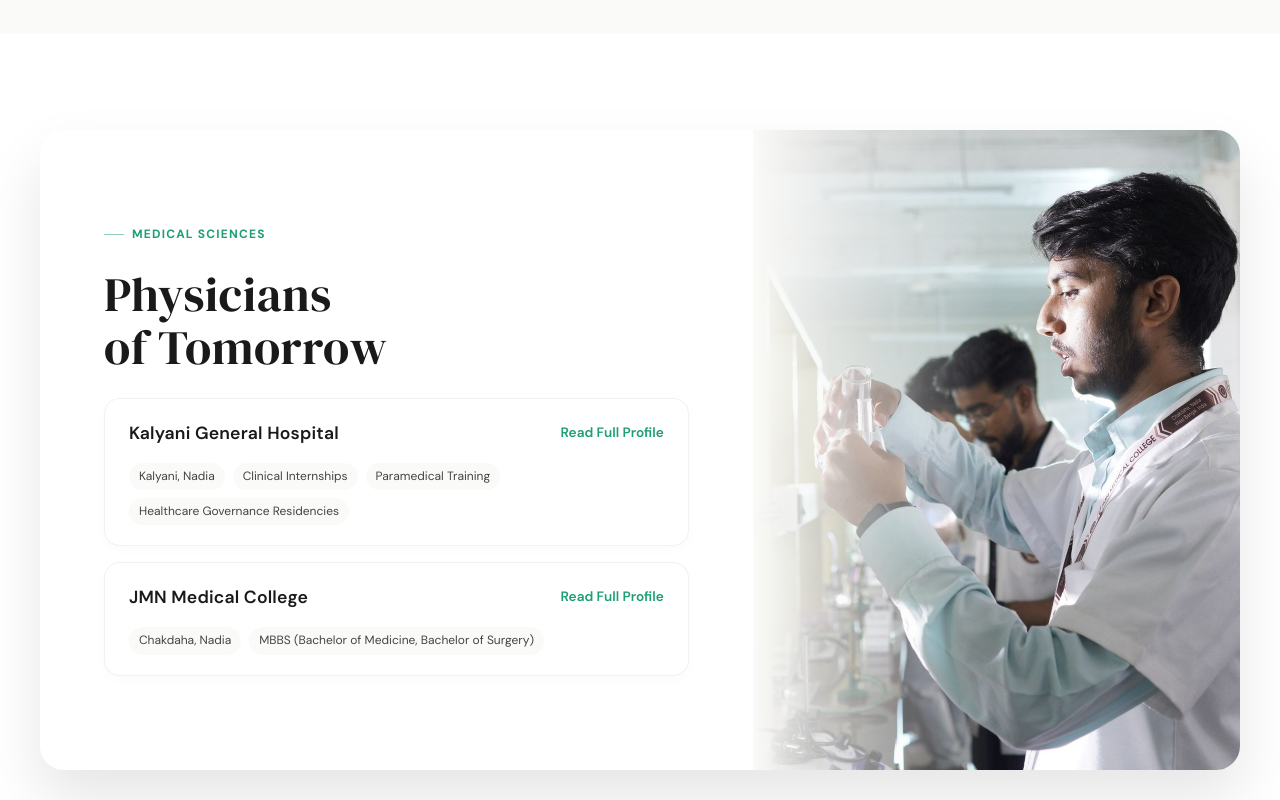
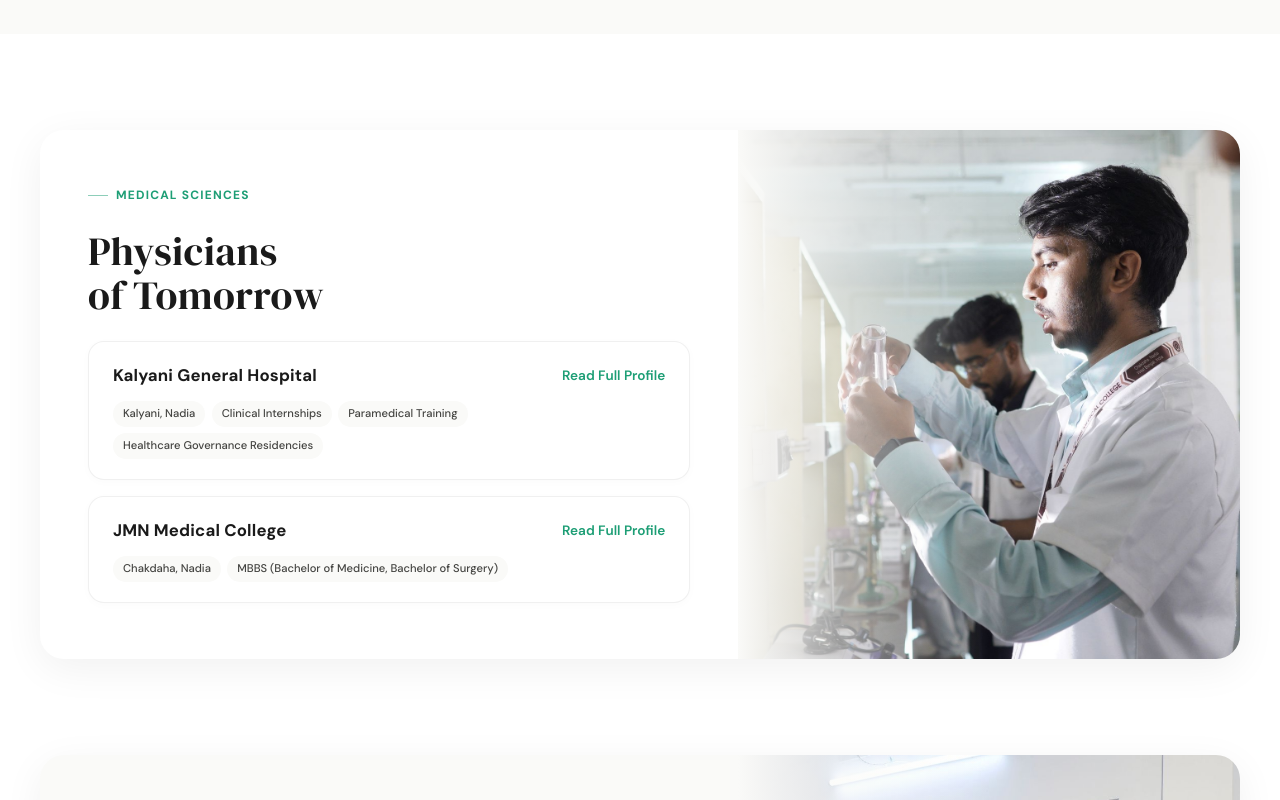
Before and after one commit to harshkumarshaw/nirmala-foundation-demo, a Next.js app: page / in a window 1280 px wide. Shown: the part 1560-2360 px from the top of the page. Built offline with nearby package versions, Linux system fonts and the light colour scheme.

Commit message:
Fix: Resolved scroll lag in divisions tab and aligned Strategic Roadmap with Foundation University goals.

```diff
--- a/src/app/page.module.css
+++ b/src/app/page.module.css
@@ -283,24 +283,25 @@
   position: sticky;
   top: 10vh;
   margin-bottom: 6rem;
-  min-height: 80vh;
-  max-height: 90vh;
+  min-height: 60vh;
+  height: auto;
   border-radius: var(--radius-lg);
   overflow: hidden;
   display: flex;
   background-color: var(--bg-surface);
-  box-shadow: 0 30px 60px rgba(0,0,0,0.1);
+  box-shadow: 0 10px 40px rgba(0,0,0,0.06);
+  transform: translateZ(0); /* Hardware acceleration to fix scroll lag */
+  will-change: transform, opacity;
 }
 
 .panelContent {
   flex: 1.2;
-  padding: 3rem 4rem;
+  padding: 3.5rem 3rem;
   display: flex;
   flex-direction: column;
   justify-content: center;
   z-index: 2;
   position: relative;
-  overflow-y: auto; /* allow scroll if content exceeds max-height */
 }
 
 .panelMedical { background-color: var(--bg-main); }
@@ -347,9 +348,10 @@
 }
 
 .stickyPanel h2 {
-  font-size: 3rem;
+  font-size: 2.5rem;
   margin-bottom: 1.5rem;
   line-height: 1.1;
+  color: var(--primary);
 }
 
 .institutesList {
@@ -362,20 +364,21 @@
   background: white;
   padding: 1.25rem 1.5rem;
   border-radius: var(--radius-md);
-  box-shadow: 0 4px 12px rgba(0,0,0,0.02);
-  border: 1px solid rgba(0,0,0,0.05);
+  box-shadow: 0 2px 10px rgba(0,0,0,0.02);
+  border: 1px solid rgba(0,0,0,0.06);
 }
 
 .rowHeader {
   display: flex;
   justify-content: space-between;
   align-items: center;
-  margin-bottom: 1rem;
+  margin-bottom: 0.75rem;
 }
 
 .rowHeader h4 {
   margin: 0;
-  font-size: 1.1rem;
+  font-size: 1.05rem;
+  font-weight: 700;
 }
 
 .navButton {
@@ -387,15 +390,16 @@
 .programTags {
   display: flex;
   flex-wrap: wrap;
-  gap: 0.5rem;
+  gap: 0.4rem;
 }
 
 .pTag {
-  font-size: 0.75rem;
+  font-size: 0.7rem;
   background: var(--bg-surface);
   padding: 4px 10px;
   border-radius: 99px;
   color: var(--text-secondary);
+  font-weight: 500;
 }
 
 /* 6. Accreditations */
--- a/src/data/institutesData.ts
+++ b/src/data/institutesData.ts
@@ -260,19 +260,19 @@ const institutesDataRaw = [
 
 export const strategicRoadmap = [
   {
-    phase: "Implementation (2025)",
-    goal: "NEP 2020 Academic Framework Integration",
-    description: "Launch the Academic Bank of Credits (ABC) portal for all nursing and pharmacy students. Expand the advanced High-Fidelity Simulation Lab across Kalyani and Barasat campuses for 500+ students."
+    phase: "Academic Integration (2025)",
+    goal: "NEP 2020 & Multidisciplinary Frameworks",
+    description: "Implementing multidisciplinary learning models across nursing, pharmacy, and medical programs. Extending vocational skill development initiatives to bridge community health needs with academic rigor."
   },
   {
     phase: "Global Horizons (2026-2027)",
-    goal: "European Clinical Exchange Programs",
-    description: "Activate the Future Nurses Germany MoU to send the first cohort of 50 GNM/B.Sc students to partner hospitals in Munich and Berlin for a 6-month clinical residency."
+    goal: "International Clinical Exchange",
+    description: "Activating the Future Nurses Germany MoU to establish European clinical residencies, standardizing Nirmala's healthcare training protocols to meet stringent global benchmarks."
   },
   {
-    phase: "Infrastructure (2028-2030)",
-    goal: "Nirmala Health City Development",
-    description: "Phase 1 construction of a new 500-bed oncology and cardiology block on the newly acquired 5-acre adjacent campus. Initial regulatory filings submitted to NMC."
+    phase: "Institutional Evolution (2028-2030)",
+    goal: "Nirmala Foundation University",
+    description: "Transitioning our comprehensive healthcare ecosystem into a unified, autonomous, degree-granting Health Sciences University to foster interdisciplinary research and elevate regional healthcare education."
   }
 ];
 
```
